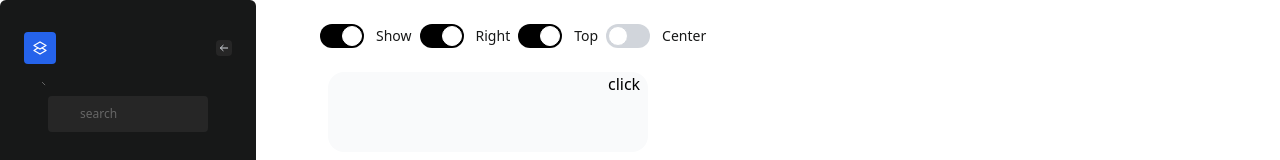
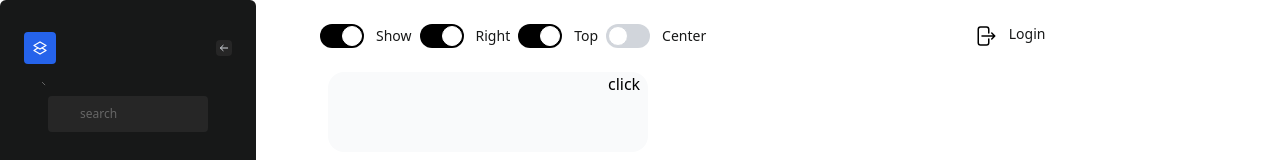
Before and after one commit to SindhuKris/Tailwind-adminpanel, an Angular app: page /home in a window 1280 px wide. Shown: the top 160 px of the page. Built offline with nearby package versions, Linux system fonts and the light colour scheme.

Commit message:
login button

```diff
--- a/src/app/app-routing.module.ts
+++ b/src/app/app-routing.module.ts
@@ -2,10 +2,10 @@ import { NgModule } from '@angular/core';
 import { RouterModule, Routes } from '@angular/router';
 
 const routes: Routes = [
-  {
-    path:"login",
-    loadChildren:() => import("./login/login.module").then(m=>m.LoginModule)
-  },
+  // {
+  //   path:"login",
+  //   loadChildren:() => import("./login/login.module").then(m=>m.LoginModule)
+  // },
   {
     path:"register",
     loadChildren:() => import("./register/register.module").then(m=>m.RegisterModule)
--- a/src/app/home/home.component.html
+++ b/src/app/home/home.component.html
@@ -1,5 +1,5 @@
- <div class="w-full space-x-2">
-    <div class="place-items-start flex space-x-4">
+ <div class="w-full space-x-2 ">
+    <div class="place-items-start flex space-x-4 ">
         <form [formGroup]= "toggleform" class="flex gap-2">
             <label class="relative inline-flex items-center mb-4 cursor-pointer ">
                 <input type="checkbox" value="" class="sr-only peer"  formControlName= "show"  >
@@ -22,10 +22,28 @@
                 <span class="ml-3 text-sm font-medium text-gray-900 dark:text-gray-300">Center</span>
             </label>
         </form>
+        <div class="flex grow">
+
+        </div>
+        <div class="flex grow  ">
+            <button class=" right-0 top-0 inline-flex " routerLink= "login">
+                <svg xmlns="http://www.w3.org/2000/svg" viewBox="0 0 24 24" fill="currentColor" class="w-6 h-6">
+                    <path fill-rule="evenodd" d="M7.5 3.75A1.5 1.5 0 006 5.25v13.5a1.5 1.5 0 001.5 1.5h6a1.5 1.5 0 001.5-1.5V15a.75.75 0 011.5 0v3.75a3 3 0 01-3 3h-6a3 3 0 01-3-3V5.25a3 3 0 013-3h6a3 3 0 013 3V9A.75.75 0 0115 9V5.25a1.5 1.5 0 00-1.5-1.5h-6zm10.72 4.72a.75.75 0 011.06 0l3 3a.75.75 0 010 1.06l-3 3a.75.75 0 11-1.06-1.06l1.72-1.72H9a.75.75 0 010-1.5h10.94l-1.72-1.72a.75.75 0 010-1.06z" clip-rule="evenodd" />
+                </svg>
+                <span class="ml-3 text-sm font-medium text-gray-900 dark:text-gray-300">Login</span>
+
+
+            </button>
+            <button class="">
+
+            </button>
+
+        </div>
     </div>
     <div class=" relative p-10 m-2 w-1/3 bg-gray-50 rounded-2xl dark:bg-gray-700 dark:border-gray-600 gap-4 ">
 
         <div class= "absolute dark:bg-red-900  w-10" [ngClass]= "{'hide':!toggleform.value.show, 'right':toggleform.value.right, 'left':!toggleform.value.right, 'top':toggleform.value.top, 'bottom': !toggleform.value.top, 'center': toggleform.value.center}">click</div>
     </div>
+   <router-outlet></router-outlet>
 
 </div>
--- a/src/app/home/home.module.ts
+++ b/src/app/home/home.module.ts
@@ -8,12 +8,12 @@ const routes: Routes=[
   {
     path: "",
     component: HomeComponent,
-    // children: [
-    //   {
-    //     path: 'dashboard',
-    //     loadChildren: () => import('../dashboard/dashboard.module').then(m => m.DashboardModule)
-    //   },
-    // ]
+    children: [
+      {
+        path: 'login',
+        loadChildren: () => import('../login/login.module').then(m => m.LoginModule)
+      },
+    ]
   }
 ]
 
--- a/src/app/login/login.component.html
+++ b/src/app/login/login.component.html
@@ -1,5 +1,5 @@
-<div class="flex min-h-full items-center justify-center bg-indigo-900">
-    <div class="space-y-4 p-6 rounded-lg bg-indigo-200">
+<div class="flex min-h-full items-center justify-center bg-white-900">
+    <div class="space-y-4 p-6 rounded-lg bg-gray-200">
         <img class="h-12 mx-auto" src="https://d25hn4jiqx5f7l.cloudfront.net/companies/logos/original/tailwind_1513362838.jpg?1513362838">
         <h2 class="text-center font-bold text-gray-700 text-2xl">Sign in with</h2>
         <div class="flex gap-2">
@@ -26,7 +26,7 @@
                 <label for="remember-me" class="ml-2 block text-sm font-bold text-gray-900">Remember me</label>
             </div>
             <div class="flex justify-center">
-                <button type="submit" class="rounded-md border-transparent bg-indigo-500 py-2 px-6 text-sm font-medium text-white hover:bg-indigo-700 focus:outline-none focus:ring-2 focus:ring-indigo-500 focus-ring-offset-2">SIGN IN
+                <button type="submit" class="rounded-md border-transparent bg-gray-500 py-2 px-6 text-sm font-medium text-white hover:bg-gray-700 focus:outline-none focus:ring-2 focus:ring-gray-500 focus-ring-offset-2">SIGN IN
                 </button>
             </div>
 
--- a/src/app/login/login.module.ts
+++ b/src/app/login/login.module.ts
@@ -1,5 +1,4 @@
 import { Component, NgModule } from '@angular/core';
-import { CommonModule } from '@angular/common';
 import { LoginComponent } from './login.component';
 import { RouterModule, Routes } from '@angular/router';
 import { ReactiveFormsModule } from '@angular/forms';
@@ -17,7 +16,6 @@ const routes:Routes = [
   ],
 
   imports: [
-    CommonModule,
     RouterModule.forChild(routes),
     ReactiveFormsModule,
     RouterModule,
```
